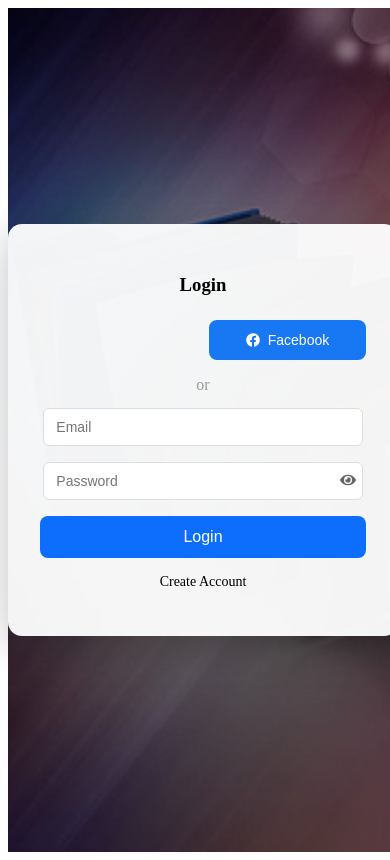
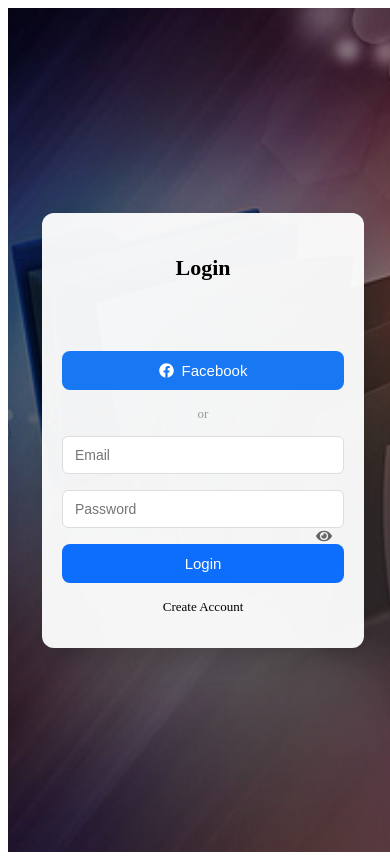
Before and after one commit to Anitha250792/Whatsapp-Integration-Frontend, a React (Vite) app: page / in a window 390 px wide. Built offline with nearby package versions, Linux system fonts and the light colour scheme; no server answers.

Commit message:
media query

```diff
--- a/src/pages/Login.css
+++ b/src/pages/Login.css
@@ -1,3 +1,6 @@
+* {
+  box-sizing: border-box;
+}
 /* full background */
 .login-page {
   min-height: 100vh;
@@ -131,3 +134,80 @@
 .facebook-btn:hover {
   background: #166fe5;
 }
+
+/* =========================
+   📱 Small devices (phones)
+   ========================= */
+@media (max-width: 480px) {
+  .login-page {
+    padding: 16px;
+  }
+
+  .login-card {
+    width: 100%;
+    padding: 20px;
+    border-radius: 12px;
+  }
+
+  .login-title {
+    font-size: 20px;
+    margin-bottom: 18px;
+  }
+
+  .login-card input {
+    width: 100%;
+    font-size: 14px;
+  }
+
+  .password-field span {
+    top: 38px;
+    right: 12px;
+  }
+
+  .login-btn,
+  .google-btn,
+  .facebook-btn {
+    padding: 11px;
+    font-size: 14px;
+  }
+
+  /* Stack social buttons */
+  .social-grid {
+    grid-template-columns: 1fr;
+  }
+
+  .divider,
+  .forgot,
+  .register-text {
+    font-size: 13px;
+  }
+}
+
+/* =========================
+   📱 Tablets & large phones
+   ========================= */
+@media (max-width: 768px) {
+  .login-card {
+    width: 90%;
+    max-width: 420px;
+  }
+
+  .login-title {
+    font-size: 22px;
+  }
+
+  .login-btn,
+  .google-btn,
+  .facebook-btn {
+    font-size: 15px;
+  }
+}
+
+/* =========================
+   💻 Small laptops (optional)
+   ========================= */
+@media (max-width: 1024px) {
+  .login-card {
+    box-shadow: 0 8px 30px rgba(0, 0, 0, 0.22);
+  }
+}
```
